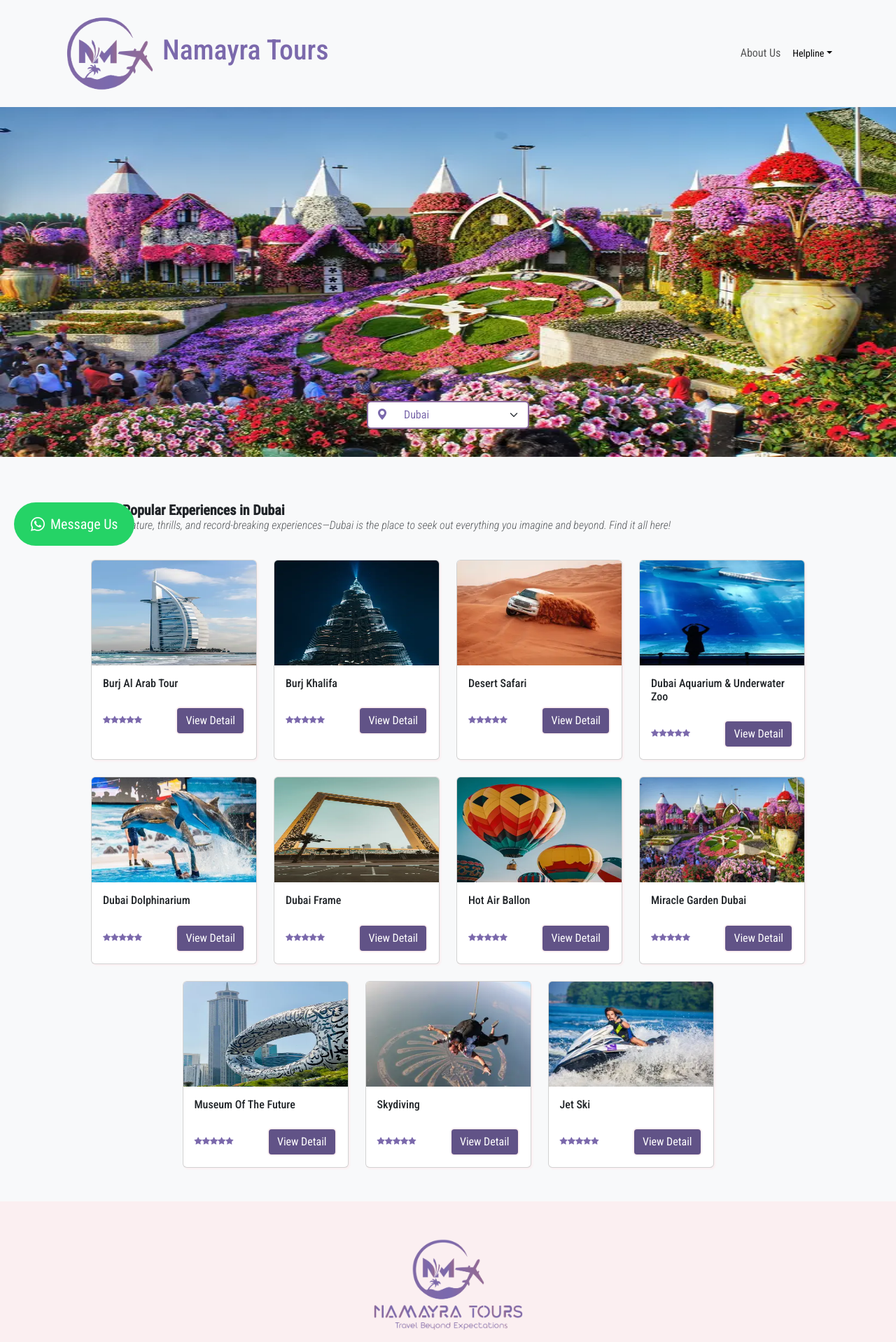
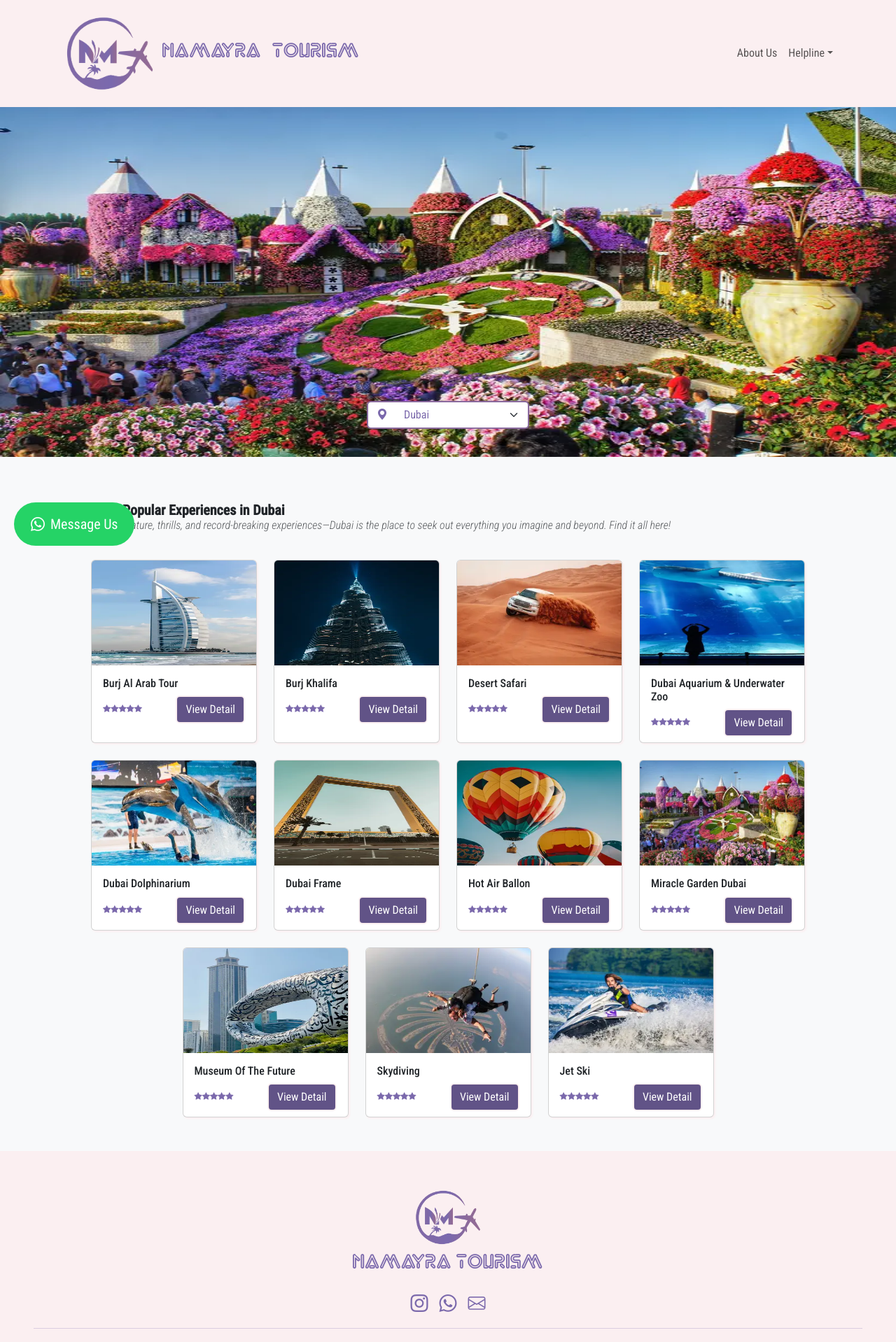
Before and after one commit to bharat1999/namayra_tours, a React (Vite) app: page /#/ in a window 1280 px wide. Shown: the top 1918 px of the page at 70% size. Built offline with nearby package versions, Linux system fonts and the light colour scheme.

Commit message:
card,footer,navbar updated

```diff
--- a/src/components/ActivityCard.jsx
+++ b/src/components/ActivityCard.jsx
@@ -28,7 +28,7 @@ export default function ActivityCard({ activity }) {
       lg={3}
     >
       <Card
-        style={{ width: "100%" }}
+        style={{ width: "300px" }}
         onMouseOver={activateCarousel}
         onMouseOut={deactivateCarousel}
       >
@@ -43,9 +43,10 @@ export default function ActivityCard({ activity }) {
           {activity.images.map((image, idx) => (
             <Carousel.Item key={idx}>
               <Card.Img
+                className="bottom-border-radius-0"
                 height="150px"
-                width="300px"
-                variant="top"
+                width="100%"
+                variant=""
                 src={image}
               />
             </Carousel.Item>
@@ -53,8 +54,8 @@ export default function ActivityCard({ activity }) {
         </Carousel>
         <Card.Body className="pb-0">
           <Card.Title className="fs-6">{activity.title}</Card.Title>
-          <Card.Text className="pt-3 mb-0">
-            <div className="d-flex justify-content-between align-items-center mb-3">
+          <Card.Text className="mb-0">
+            <div className="d-flex justify-content-between align-items-center mb-2">
               <span style={{ "font-size": ".7rem" }}>
                 <i className="bi bi-star-fill"></i>
                 <i className="bi bi-star-fill"></i>
--- a/src/components/CustomNavbar.jsx
+++ b/src/components/CustomNavbar.jsx
@@ -1,4 +1,4 @@
-import { Dropdown, DropdownButton } from "react-bootstrap";
+import { NavDropdown, NavbarCollapse, NavbarToggle } from "react-bootstrap";
 import Container from "react-bootstrap/Container";
 import Nav from "react-bootstrap/Nav";
 import Navbar from "react-bootstrap/Navbar";
@@ -7,8 +7,8 @@ import logo from "../assets/logo/logo.png";
 
 export default function CustomNavbar() {
   return (
-    <Navbar bg="light" data-bs-theme="light">
-      <Container>
+    <Navbar collapseOnSelect expand="lg" data-bs-theme="light">
+      <Container className="align-items-lg-center align-items-end justify-content-between">
         <Navbar.Brand
           href="/"
           className="d-flex flex-column flex-lg-row align-items-center"
@@ -19,24 +19,27 @@ export default function CustomNavbar() {
             alt="React Bootstrap logo"
             width="150vmax"
           />
-          <h1 className="brand-name">Namayra Tours</h1>
+          <div className="brand-name-container">
+            <h3 className="brand-name">Namayra</h3>
+            <h3 className="brand-name">Tourism</h3>
+          </div>
         </Navbar.Brand>
-        <Nav className="me align-items-center">
-          <Nav.Item>
+        <NavbarToggle />
+        <NavbarCollapse>
+          <Nav className="ms-auto align-items-end" navbarScroll>
             <Nav.Link href="/about">About Us</Nav.Link>
-          </Nav.Item>
-          <Nav.Item href="#">
-            <DropdownButton
+            <NavDropdown
+              title="Helpline"
+              id="collasible-nav-dropdown"
               align="end"
-              variant="light"
-              title="Helpline"
-              size="sm"
+              className="text-end"
             >
-              <Dropdown.Item>India +91 1234567890</Dropdown.Item>
-              <Dropdown.Item>India +91 1234567890</Dropdown.Item>
-            </DropdownButton>
-          </Nav.Item>
-        </Nav>
+              <NavDropdown.Item href="#">
+                UAE: +971 58 922 8370
+              </NavDropdown.Item>
+            </NavDropdown>
+          </Nav>
+        </NavbarCollapse>
       </Container>
     </Navbar>
   );
--- a/src/components/Footer.jsx
+++ b/src/components/Footer.jsx
@@ -1,33 +1,42 @@
 import { Container, Image } from "react-bootstrap";
 
-import logo from "../assets/logo/logo_name_tagline.png";
+import logo from "../assets/logo/logo.png";
 
 export default function Footer() {
   return (
     <Container fluid className="p-5 footer">
-      <Container className="d-flex justify-content-center">
+      <Container className="d-flex flex-column align-items-center justify-content-center">
         <Image src={logo} />
+        <h3 className="brand-name">Namayra Tourism</h3>
       </Container>
       <Container className="mt-3 social-container d-flex justify-content-center gap-3">
         <div>
-          <a href="#">
-            <i className="bi bi-facebook"></i>
+          <a
+            href="https://instagram.com/namayratoursandtravels2022"
+            target="_blank"
+            rel="noreferrer"
+          >
+            <i className="bi bi-instagram"></i>
           </a>
         </div>
         <div>
-          <a href="#">
+          <a
+            href="https://api.whatsapp.com/send?phone=+971589228370&amp;text=Hello"
+            target="_blank"
+            rel="noreferrer"
+          >
             <i className="bi bi-whatsapp"></i>
           </a>
         </div>
         <div>
-          <a href="#">
-            <i className="bi bi-linkedin"></i>
+          <a href="mailto:info@namayratourism.com">
+            <i className="bi bi-envelope"></i>
           </a>
         </div>
       </Container>
       <hr />
-      <Container className="d-flex justify-content-center">
-        <p>© 2023 Namayra Tours</p>
+      <Container className="text-center text-lg-start">
+        <p className="pb-5">Namayra Tourism PVT. LIMITED</p>
       </Container>
     </Container>
   );
--- a/src/components/WhatsappBtn.jsx
+++ b/src/components/WhatsappBtn.jsx
@@ -6,7 +6,7 @@ export default function WhatsappBtn() {
       <Button
         size="lg"
         className="whatsappBtn rounded-pill"
-        href="https://api.whatsapp.com/send?phone=1234567890&amp;text=Hello"
+        href="https://api.whatsapp.com/send?phone=+971589228370&amp;text=Hello"
         target="_blank"
       >
         <div className="p-2 d-flex gap-2">
--- a/src/index.scss
+++ b/src/index.scss
@@ -1,10 +1,32 @@
+@font-face {
+  font-family: "Exodar"; /*Can be any text*/
+  src: local("Exodar-Outline"),
+    url("./fonts/Exodar-Outline.ttf") format("truetype");
+}
+
 body {
   font-family: "Roboto Condensed", sans-serif !important;
   background-color: #f8f9fa !important;
 }
 
+.bottom-border-radius-0 {
+  border-bottom-left-radius: 0 !important;
+  border-bottom-right-radius: 0 !important;
+}
+
+.navbar {
+  background-color: #fbeff1 !important;
+}
+
+.brand-name-container {
+  display: flex;
+  gap: 1rem;
+}
+
 .brand-name {
+  font-family: "Exodar";
   color: #7b69ac;
+  font-weight: 700;
 }
 
 .home-carousel-image {
@@ -114,13 +136,19 @@ body {
   color: #7b69ac;
 
   img {
-    width: 20%;
+    width: 10%;
   }
 }
 
-.social-container > div > a > i {
-  color: #7b69ac;
-  font-size: 25px;
+.social-container {
+  i {
+    color: #7b69ac;
+    font-size: 25px;
+  }
+
+  i:hover {
+    color: #615387;
+  }
 }
 
 .location-select {
--- a/src/main.jsx
+++ b/src/main.jsx
@@ -5,6 +5,7 @@ import "./index.scss";
 import { BrowserRouter } from "react-router-dom";
 import "bootstrap/dist/css/bootstrap.min.css";
 import "bootstrap-icons/font/bootstrap-icons.css";
+import "./fonts/Exodar-Outline.ttf";
 
 ReactDOM.createRoot(document.getElementById("root")).render(
   <React.StrictMode>
```
Also changed, not shown: src/fonts/Exodar-Outline.ttf (added).
